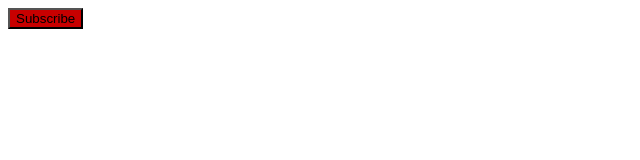
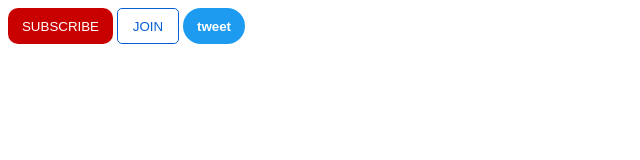
Before and after one commit to leodefarias/Front-end-Design, a plain HTML site: page Aula 1/botoes.html in a window 1280 px wide. Shown: the whole page, without its empty margins (0-640 px from the left). Drawn offline with Linux system fonts and the light colour scheme.

Commit message:
box mode

```diff
--- a/Aula 1/botoes.html
+++ b/Aula 1/botoes.html
@@ -8,6 +8,8 @@
     <link rel="stylesheet" href="css/botoes.css">
 </head>
 <body>
-    <button>Subscribe</button>
+    <button class="youtube">Subscribe</button>
+    <button class="join">Join</button>
+    <button class="tweet">tweet</button>
 </body>
 </html>
--- a/Aula 1/css/botoes.css
+++ b/Aula 1/css/botoes.css
@@ -1,3 +1,57 @@
-button {
+.youtube {
     background-color: rgb(200, 0, 0);
+    color: white;
+    border: none;
+    height: 36px;
+    width: 105px;
+    text-transform: uppercase;
+    border-radius: 10px;
+    cursor: pointer;
+    transition: all 0.4s;
 }
+
+.youtube:hover{
+    opacity: 80%;
+}
+
+.youtube:active {
+    opacity: 50%;
+}
+
+.join {
+    background-color: white;
+    color: rgb(6, 95, 212);
+    border-color: rgb(6, 95, 212);
+    border: 1px solid;
+    height: 36px;
+    width: 62px;
+    text-transform: uppercase;
+    border-radius: 5px;
+    cursor: pointer;
+    transition: all 0.4s;
+}
+
+.join:hover {
+    background-color: rgb(6, 95, 212);
+    color: white;
+}
+
+.join:active {
+    opacity: 80%;
+}
+
+.tweet {
+    background-color: rgb(29, 155, 240);
+    color: white;
+    border-radius: 50px;
+    border: none;
+    height: 36px;
+    width: 62px;
+    font-weight: bold;
+    cursor: pointer;
+    transition: all 0.4s;
+}
+
+.tweet:hover {
+    box-shadow: 6px 3px rgba(0, 0, 0, 30%) ;
+}
```
Also changed, not shown: Aula 2/index.html (added, +59 -0 lines).
